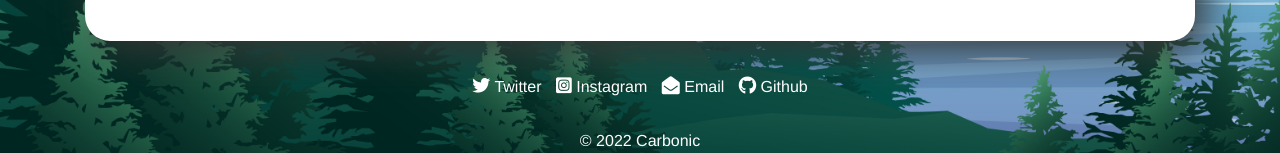
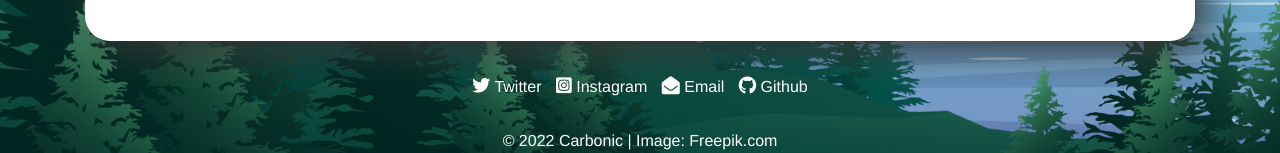
Before and after one commit to mogggit/carbonic, a Flask app: page / in a window 1280 px wide. Shown: the part 687-840 px from the top of the page. Run offline with Flask 2, Linux system fonts and the light colour scheme; some libraries are stand-ins or nearby versions.

Commit message:
Added image attribution

```diff
--- a/templates/base-login.html
+++ b/templates/base-login.html
@@ -30,7 +30,7 @@
             </div>
             <div class="row">
                 <div class="offset-md-1 col-md-10 copyright">
-                    &copy; {{ cyear }} {{ site_title }}
+                    &copy; {{ cyear }} {{ site_title }} | Image: Freepik.com
                 </div>
             </div>
         </div>
```
